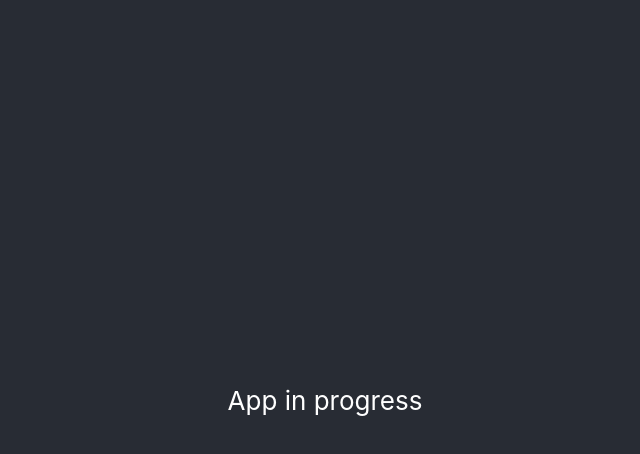
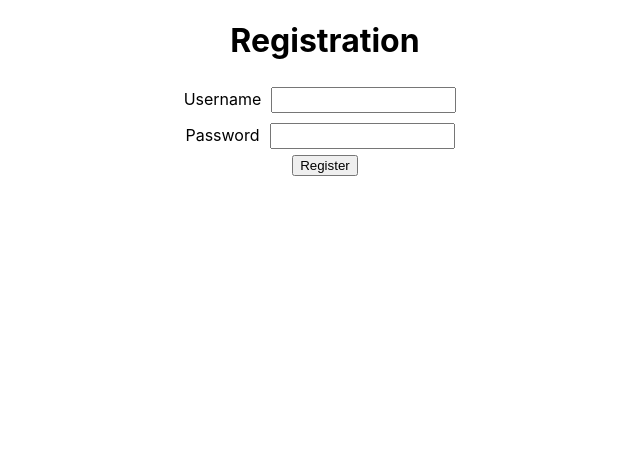
Before and after one commit to lauratravin/REMINDER, a React (Create React App) app in the folder client/: page / in a window 1280 px wide. Shown: the top 454 px of the page, without its empty margins (315-955 px from the left). Built offline with nearby package versions, Linux system fonts and the light colour scheme.

Commit message:
Registration fornt end

```diff
--- a/client/src/App.css
+++ b/client/src/App.css
@@ -2,37 +2,7 @@
   text-align: center;
 }
 
-.App-logo {
-  height: 40vmin;
-  pointer-events: none;
+.registration input{
+  height: 20px;
+  margin: 5px 10px;
 }
-
-@media (prefers-reduced-motion: no-preference) {
-  .App-logo {
-    animation: App-logo-spin infinite 20s linear;
-  }
-}
-
-.App-header {
-  background-color: #282c34;
-  min-height: 100vh;
-  display: flex;
-  flex-direction: column;
-  align-items: center;
-  justify-content: center;
-  font-size: calc(10px + 2vmin);
-  color: white;
-}
-
-.App-link {
-  color: #61dafb;
-}
-
-@keyframes App-logo-spin {
-  from {
-    transform: rotate(0deg);
-  }
-  to {
-    transform: rotate(360deg);
-  }
-}
--- a/client/src/App.js
+++ b/client/src/App.js
@@ -1,12 +1,27 @@
 import './App.css';
+import React, { useState } from "react";
 
 function App() {
+
+
+  const [usernameReg, setUsernameReg] = useState(' ')
+  const [passwordReg, setPasswordReg] = useState(' ')
+
   return (
     <div className="App">
       <header className="App-header">
 
+          <div className="App">
+            <div className="registration">
+                <h1>Registration</h1>
+                <label>Username</label>
+                <input type="text" onChange={(e)=>{setUsernameReg(e.target.value)}}/><br/>
+                <label>Password</label>
+                <input type="pasword" onChange={(e)=>{setPasswordReg(e.target.value)}}></input><br/>
+                <button onClick={()=>{}}>Register</button>
+            </div>
+          </div>
 
-          App in progress
 
       </header>
     </div>
```
